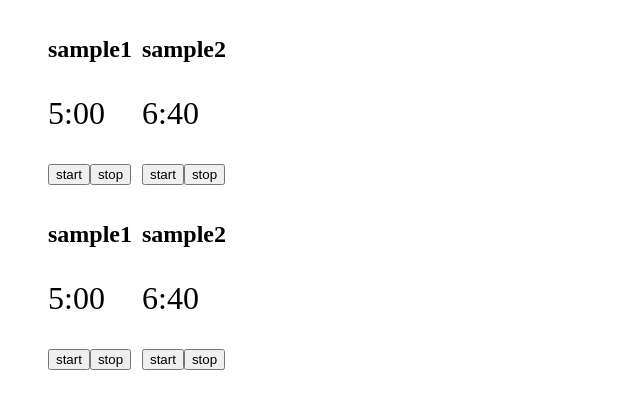
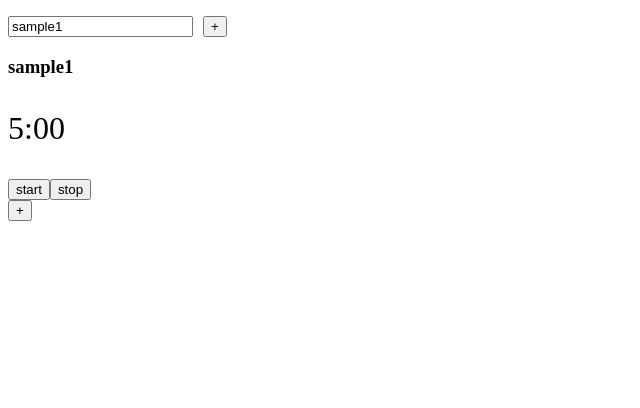
Before and after one commit to ytakaya/todo-timer, a Vue app in the folder front/: page / in a window 1280 px wide. Shown: the top 408 px of the page, without its empty margins (0-640 px from the left). Built offline with nearby package versions, Linux system fonts and the light colour scheme.

Commit message:
update components

```diff
--- a/front/src/App.vue
+++ b/front/src/App.vue
@@ -1,23 +1,27 @@
 <template>
   <div id="app">
-    <TimerGroup/>
-    <TimerGroup/>
+    <TimerView />
   </div>
 </template>
 
 <script>
-import TimerGroup from './components/TimerGroup.vue'
+import TimerView from './components/TimerView.vue'
 
 export default {
   name: 'App',
   components: {
-    TimerGroup
-  }
+    TimerView
+  },
 }
 </script>
 
 <style>
 .clear {
   clear: both;
+}ul {
+  padding: 0;
+}
+li {
+  list-style: none;
 }
 </style>
--- a/front/src/components/Timer.vue
+++ b/front/src/components/Timer.vue
@@ -1,6 +1,7 @@
 <template>
   <div class="group">
-    <h2>{{ title }}</h2>
+    <input type="text" v-model="title">
+    <h3>{{ title }}</h3>
     <p class="time-font">{{ formatedTime }}</p>
     <button v-on:click="start()">start</button>
     <button v-on:click="stop()">stop</button>
@@ -9,13 +10,11 @@
 
 <script>
 export default {
-  props: {
-    title: String,
-    time: Number,
-  },
   data: function() {
     return {
       id: null,
+      title: 'sample1',
+      time: 300,
     }
   },
   computed: {
--- a/front/src/components/TimerGroup.vue
+++ b/front/src/components/TimerGroup.vue
@@ -1,7 +1,10 @@
 <template>
   <div class="timer">
     <ul>
-      <li v-for="timer in timers" :key="timer.title"><Timer :title="timer.title" :time="timer.time" /></li>
+      <li v-for="i of num_timers" :key="i"><Timer /></li>
+      <li>
+        <button v-on:click="add_timer()">+</button>
+      </li>
       <div class="clear"></div>
     </ul>
   </div>
@@ -16,10 +19,12 @@ export default {
   },
   data: () => {
     return {
-      timers: [
-        {title: 'sample1', time: 300},
-        {title: 'sample2', time: 400}
-      ]
+      num_timers: 1,
+    }
+  },
+  methods: {
+    add_timer() {
+      this.num_timers += 1;
     }
   }
 }
--- /dev/null
+++ b/front/src/components/TimerView.vue
@@ -0,0 +1,34 @@
+<template>
+  <div id="timer-view">
+    <ul>
+      <li v-for="n of num_groups" :key="n"><TimerGroup /></li>
+      <li>
+        <button v-on:click="add_group()">+</button>
+      </li>
+    </ul>
+  </div>
+</template>
+
+<script>
+import TimerGroup from './TimerGroup.vue'
+
+export default {
+  components: {
+    TimerGroup
+  },
+  data: () => {
+    return {
+      num_groups: 1,
+    }
+  },
+  methods: {
+    add_group() {
+      this.num_groups += 1;
+      return 0
+    }
+  }
+}
+</script>
+
+<style scoped>
+</style>
```
